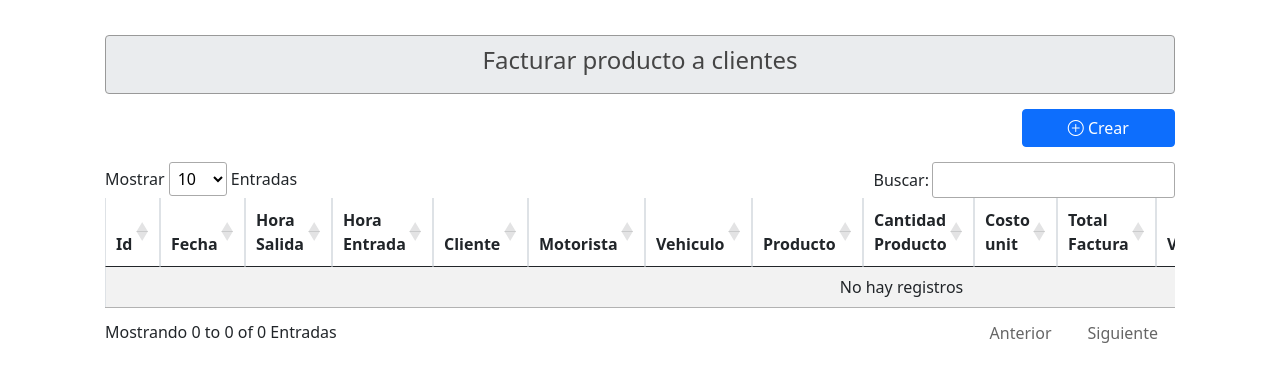
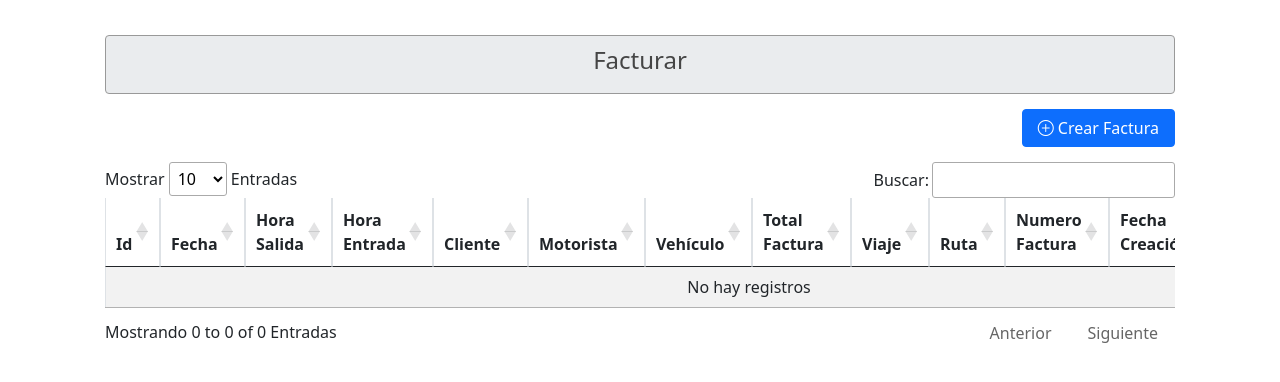
Before and after one commit to rcastro999/despachos, a PHP site: page /facturar_producto.php in a window 1280 px wide. Shown: the part 56-438 px from the top of the page. Run offline with PHP 8.4, Linux system fonts and the light colour scheme; data that the repository does not hold is empty; some libraries are stand-ins or nearby versions.

Commit message:
se modifico la BD por que tenia campos innecesarios

```diff
--- a/facturar_producto.php
+++ b/facturar_producto.php
@@ -2,11 +2,11 @@
     <?php include("./includes/bd/conexion.php"); ?>
     <section class="container stn_principal">
         <article class="art_titulos_pantallas">
-            <h4 class="text-center">Facturar producto a clientes</h4>
+            <h4 class="text-center">Facturar</h4>
         </article>
         <article class="col-2 offset-10 art-btn-crearEncabezado">
                 <article class="text-center">
-                    <button type="buttom" class="btn btn-primary w-100" data-bs-toggle="modal" data-bs-target="#modalCrearFactura" id="botonCrearFacturaEncabezado"><i class="bi bi-plus-circle"></i> Crear</button>
+                    <button type="buttom" class="btn btn-primary w-100" data-bs-toggle="modal" data-bs-target="#modalCrearFactura" id="botonCrearFacturaEncabezado"><i class="bi bi-plus-circle"></i> Crear Factura</button>
                 </article>
         </article>
 
@@ -23,15 +23,12 @@
                         <th>Hora Entrada</th>
                         <th>Cliente</th>
                         <th>Motorista</th>
-                        <th>Vehiculo</th>
-                        <th>Producto</th>
-                        <th>Cantidad Producto</th>
-                        <th>Costo unit</th>
+                        <th>Vehículo</th>
                         <th>Total Factura</th>
                         <th>Viaje</th>
                         <th>Ruta</th>
                         <th>Numero Factura</th>
-                        <th>Fecha Creacion</th>
+                        <th>Fecha Creación</th>
                         <th>Editar</th>
                         <th>Borrar</th>
                     </tr>
@@ -41,7 +38,7 @@
 
 
          <!-- MODAL AGREGA   R FACTURA ENCABEZADO -->
-        <article>
+        <article class="container">
             <div class="modal fade" id="modalCrearFactura" tabindex="-1" aria-labelledby="exampleModalLabel" aria-hidden="true">
                 <div class="modal-dialog">
                     <div class="modal-content">
@@ -57,10 +54,6 @@
                                         <article class="col-3">
                                             <label for="fecha_factura">Fecha: </label>
                                             <input type="date" name="fecha_factura" id="fecha_factura" class="form-control">
-                                            <label for="hora_salida">Hora Salida: </label>
-                                            <input type="time" class="form-control" name="hora_salida" id="hora_salida">
-                                            <label for="hora_entrada">Hora entrada: </label>
-                                            <input type="time" class="form-control" name="hora_entrada" id="hora_entrada">
                                         </article>
                                         <article class="col-3">
                                             <label for="select_motorista">Motorista: </label>
@@ -74,6 +67,42 @@
                                             <select class="form-select" aria-label="Default select example" name="select_vehiculo" id="select_vehiculo">
                                                 <option value="0" selected>Elija el vehiculo</option>
                                                 <option value="1" selected>Vehiculo 2</option>
+                                            </select>
+                                        </article>
+                                    </article>
+                                    <article class="row">
+                                        <article class="col-3">
+                                            <label for="hora_entrada">Hora entrada: </label>
+                                            <input type="time" class="form-control" name="hora_entrada" id="hora_entrada">
+                                        </article>
+                                        <article class="col-3">
+                                            <label for="hora_salida">Hora Salida: </label>
+                                            <input type="time" class="form-control" name="hora_salida" id="hora_salida">
+                                        </article>
+                                    </article>
+                                    <article class="row">
+                                        <article class="col-3">
+                                            <label for="select_cliente">Cliente: </label>
+                                            <select name="select_cliente" class="form-select" id="select_cliente">
+                                                <option value="0" selected>Seleccione el cliente</option>
+                                                <option value="1">Cliente 1</option>
+                                            </select>
+                                        </article>
+                                        <article class="col-3">
+                                            <label for="select_producto">Producto: </label>
+                                            <select name="select_producto" class="form-select" id="select_producto">
+                                                <option value="0" selected>Seleccione el producto</option>
+                                                <option value="1">Producto 1</option>
+                                            </select>
+                                        </article>
+                                        <article class="col-3">
+                                            <label for="select_facturas">Facturas: </label>
+                                            <select name="select_facturas" class="form-select" multiple aria-label="multiple select example" id="select_facturas">
+                                                <option value="0" selected>Seleccione la(s) facturas</option>
+                                                <option value="fact 1">Factura 1</option>
+                                                <option value="fact 2">Factura 2</option>
+                                                <option value="fact 3">Factura 3</option>
+                                                <option value="fact 4">Factura 4</option>
                                             </select>
                                         </article>
                                     </article>
--- a/metodos/obtener_encabezados_facturas.php
+++ b/metodos/obtener_encabezados_facturas.php
@@ -36,9 +36,6 @@
         $sub_array[] = $fila["id_cliente"];
         $sub_array[] = $fila["id_motorista"];
         $sub_array[] = $fila["id_vehiculo"];
-        $sub_array[] = $fila["id_producto"];
-        $sub_array[] = $fila["cantidad_producto"];
-        $sub_array[] = $fila["costo_unit"];
         $sub_array[] = $fila["total_factura"];
         $sub_array[] = $fila["numero_viaje"];
         $sub_array[] = $fila["id_ruta"];
```
